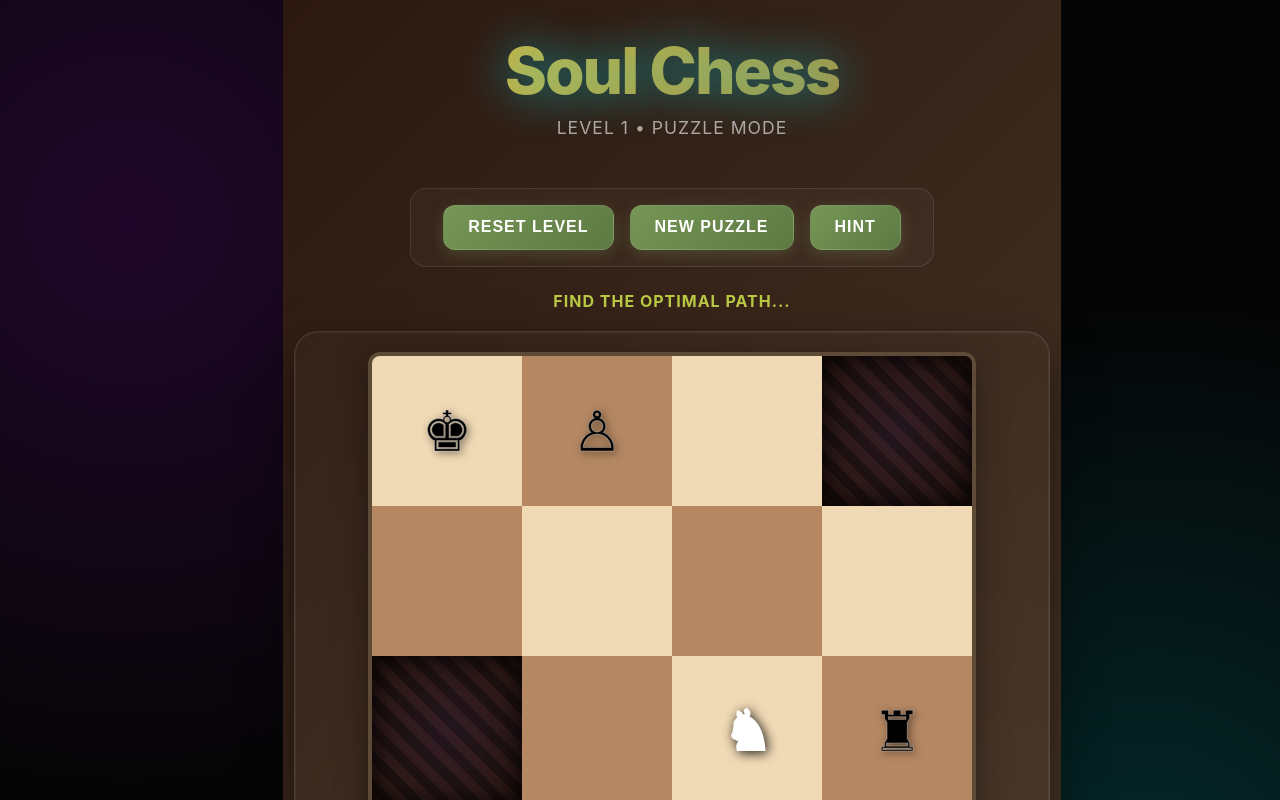
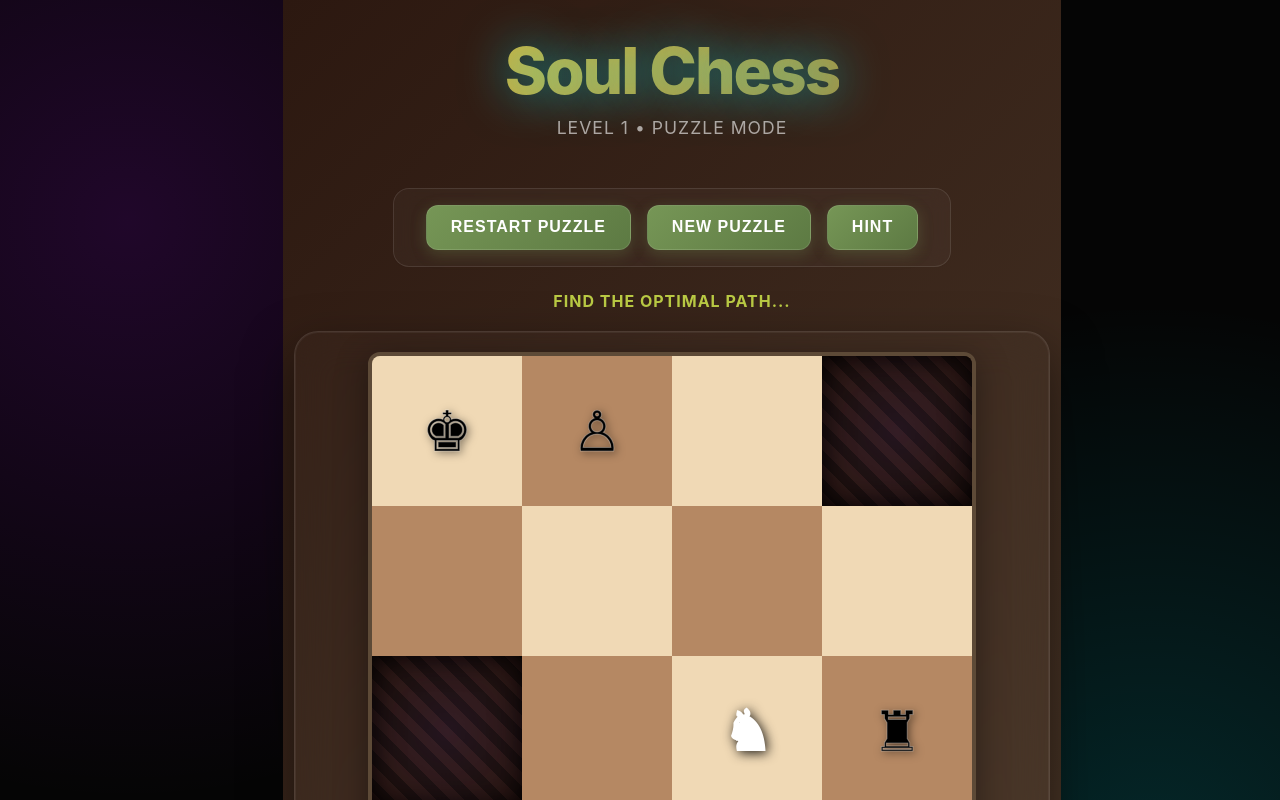
Before and after one commit to ramonandrio/soul-chess, a React (Vite) app: page / in a window 1280 px wide. Shown: the top 800 px of the page. Built offline with nearby package versions, Linux system fonts and the light colour scheme.

Commit message:
Change Reset Level button to Restart Puzzle

```diff
--- a/src/App.jsx
+++ b/src/App.jsx
@@ -163,7 +163,7 @@ function App() {
       </header>
 
       <div className="game-controls">
-        <button onClick={() => startNewGame(false, true)}>Reset Level</button>
+        <button onClick={() => startNewGame(false, true)}>Restart Puzzle</button>
         <button onClick={() => startNewGame(false, false)}>New Puzzle</button>
         <button onClick={handleHint} className="hint-btn">Hint</button>
       </div>
```
